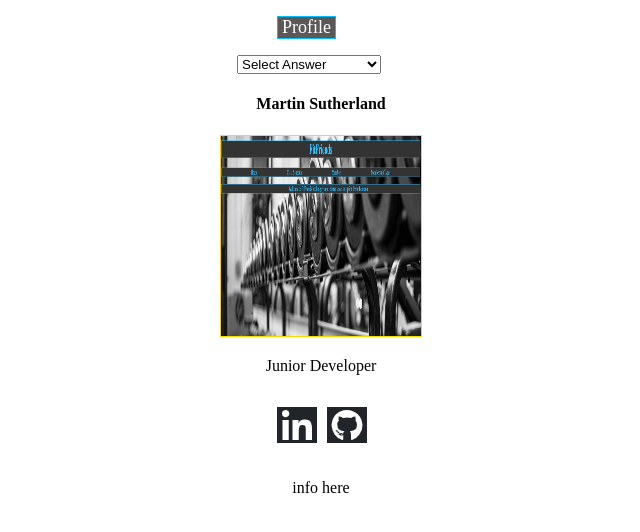
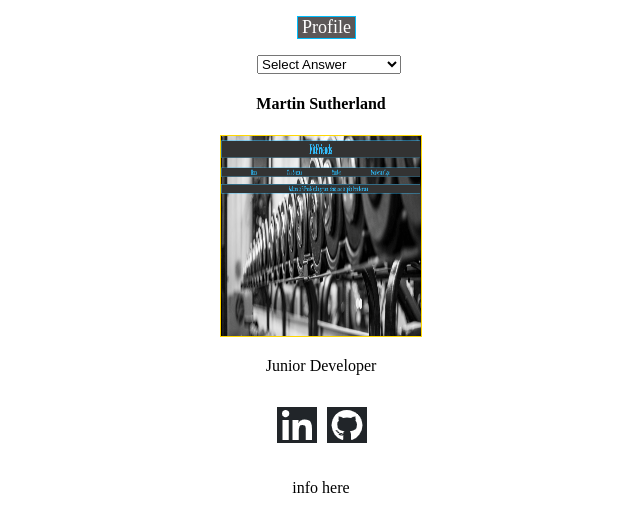
Before and after one commit to martinsutherland1/Portfolio, a React (Create React App) app: page / in a window 1280 px wide. Shown: the top 532 px of the page, without its empty margins (319-959 px from the left). Built offline with nearby package versions, Linux system fonts and the light colour scheme.

Commit message:
profile updated2

```diff
--- a/src/NavBar.js
+++ b/src/NavBar.js
@@ -7,7 +7,7 @@ const NavBar = (props) => {
 
       <ul id="nav-bar">
       <li className="navLink">
-          <a href="/">Profile</a>
+          <a href="/Portfolio">Profile</a>
         </li>
 
 
--- a/src/containers/MainContainer.js
+++ b/src/containers/MainContainer.js
@@ -19,7 +19,8 @@ return (
 
 
       <Switch>
-        <Route path="/" component={HomeContainer} />
+      <Route path="/" component={HomeContainer} />
+        <Route path="/Portfolio" component={HomeContainer} />
         </Switch>
 
 
--- a/src/index.css
+++ b/src/index.css
@@ -6,7 +6,7 @@
   list-style: none;
   text-decoration: none;
 
-  padding-left: 580px;
+  padding-left: 600px;
 
 }
 
@@ -54,7 +54,7 @@ h1 {
 
 
 #dropdown {
-  padding-left: 540px;
+  padding-left: 560px;
 
 
 }
```
